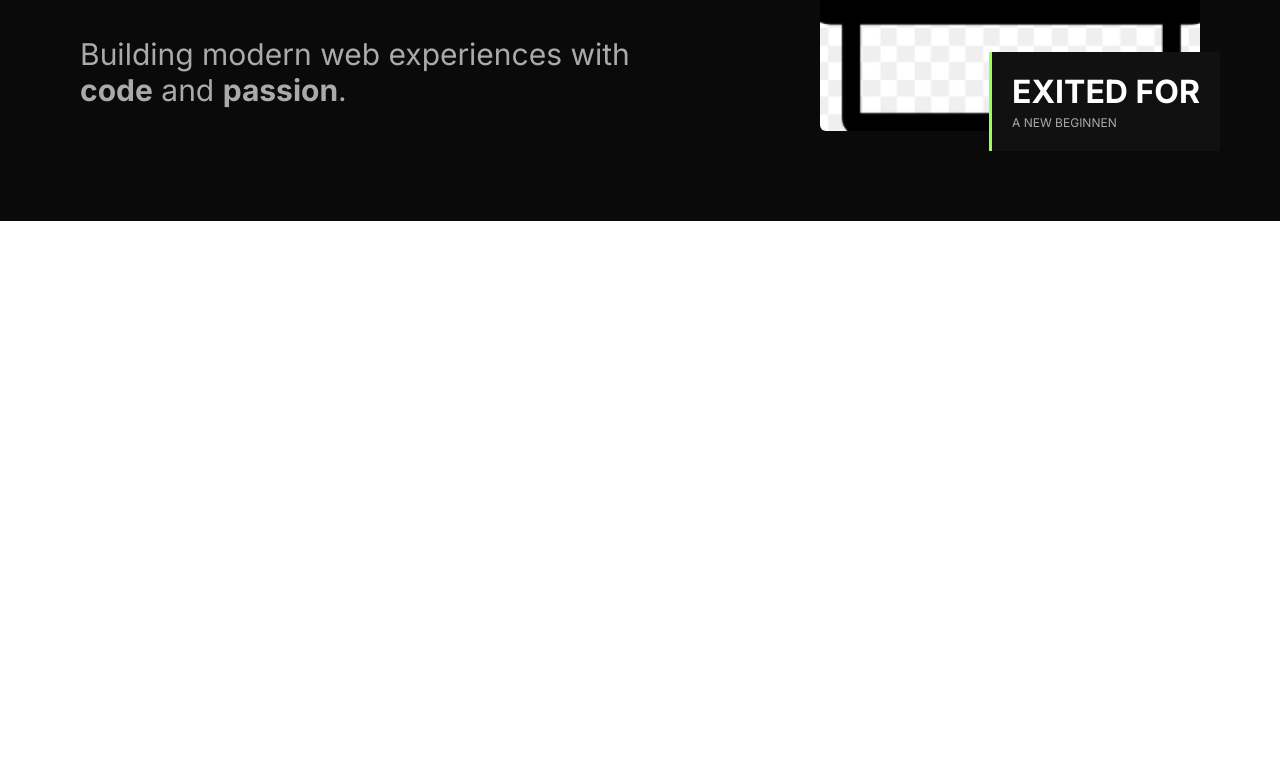
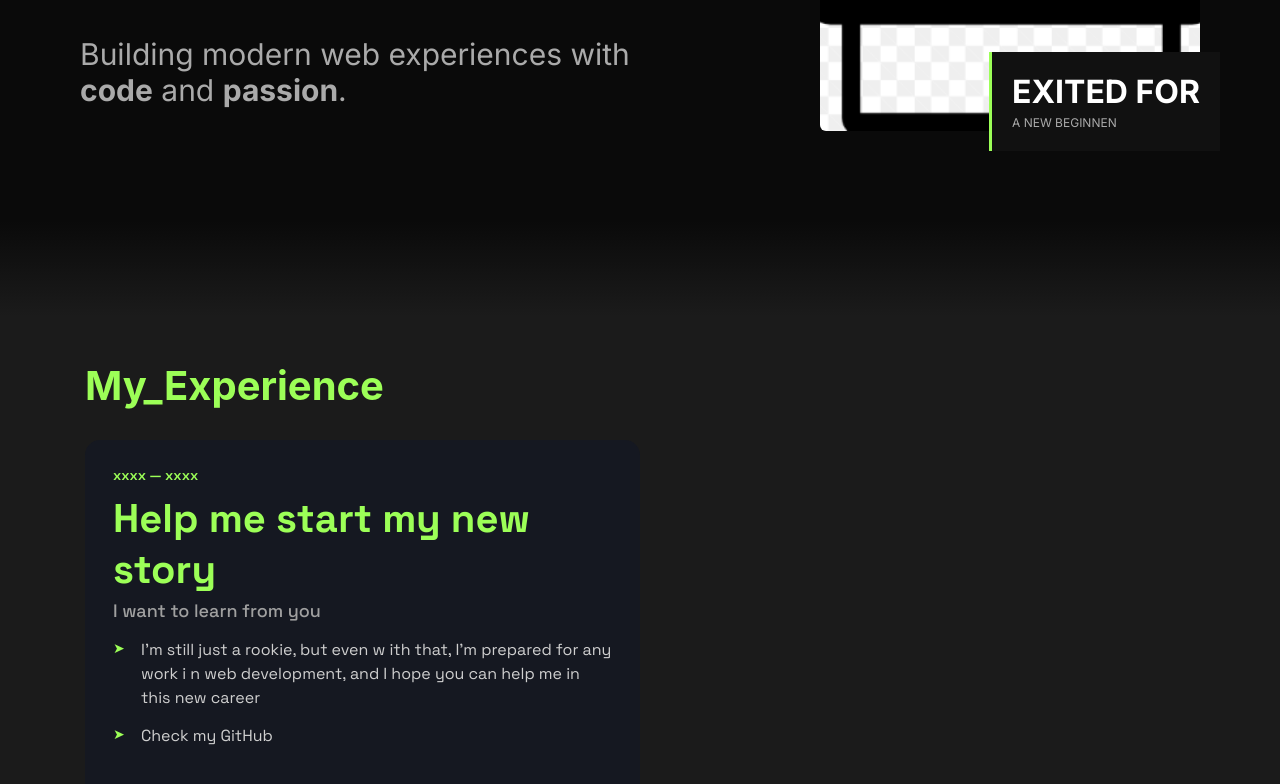
Before and after one commit to DiegoEstrada07/Professional-Web-Developer-Portfolio, a React (Create React App) app in the folder portafilio-project/: page / in a window 1280 px wide. Shown: the part 508-1292 px from the top of the page. Before the commit the page ends 800 px from the top, so only its background shows below. Built offline with nearby package versions, Linux system fonts and the light colour scheme; the HTML template or start-up script is replaced by a standard one.

Commit message:
creation of the experience section

```diff
--- a/portafilio-project/src/App.css
+++ b/portafilio-project/src/App.css
@@ -74,7 +74,7 @@
   filter: grayscale(100%);
 }
 
-.experience {
+.message {
   position: absolute;
   bottom: -20px;
   right: -20px;
@@ -83,12 +83,12 @@
   border-left: 3px solid var(--primary-green);
 }
 
-.experience h2 {
+.message h2 {
   margin: 0;
   font-size: 32px;
 }
 
-.experience span {
+.message span {
   font-size: 12px;
   color: #aaa;
 }
@@ -118,7 +118,7 @@ header {
   font-size: 2.1875rem;
   font-weight: bold;
   color: var(--primary-green);
-  font-family: "Space Grotesk", sans-serif;
+    font-family: "Space Grotesk", sans-serif;
 }
 
 .nav-links {
@@ -155,3 +155,83 @@ header {
   color: var(--primary-green);
   transition: all 0.3s ease-in-out;
 }
+
+.gradiant_space{
+  display: block;
+  width: 100%;
+  height: 95px;
+  background: #1B1B1B;
+  background: linear-gradient(0deg, rgba(27, 27, 27, 1) 0%, rgba(10, 10, 10, 1) 100%);
+}
+
+.experience{
+  padding: 45px 85px;
+
+}
+
+.experience h2{
+  width: 500px;
+  color: var(--primary-green);
+  font-size: 2.5rem;
+}
+
+.my_experience{
+  display: grid;
+  grid-template-columns: 50% 50% ;
+  margin-top: 30px;
+  font-family: "Space Grotesk", sans-serif;
+  height: 450px;
+  overflow-y: scroll;
+  scrollbar-color: var(--primary-green) #1B1B1B ;
+  scrollbar-width:unset;
+}
+.experience_zone {
+  background-color: #151821;
+  color: #e6e6e6;
+  padding: 24px 28px;
+  max-width: 600px;
+  border-radius: 15px;
+  height: 380px;
+  margin-bottom: 42px;
+}
+
+.years {
+  color: var(--primary-green);
+  font-size: 14px;
+  font-weight: 600;
+}
+
+.title {
+  margin: 8px 0 4px;
+  font-size: 28px;
+  font-weight: 700;
+}
+
+.company {
+  margin: 0 0 16px;
+  font-size: 18px;
+  color: #a0a0a0;
+  font-weight: 500;
+}
+
+.list {
+  list-style: none;
+  padding: 0;
+  margin: 0;
+}
+
+.list li {
+  position: relative;
+  padding-left: 28px;
+  margin-bottom: 14px;
+  line-height: 1.5;
+  color: #cfcfcf;
+}
+
+.list li::before {
+  content: "➤";
+  position: absolute;
+  left: 0;
+  color: var(--primary-green);
+  font-size: 14px;
+}
--- a/portafilio-project/src/App.js
+++ b/portafilio-project/src/App.js
@@ -1,9 +1,9 @@
 import './App.css';
-import React from 'react';
 import img from './assets/img.png';
 import { BrowserRouter as Router, Route, Routes, Link } from 'react-router-dom';
 import About from './components/about';
 import Project from './components/proyects';
+
 
 
 function App() {
@@ -12,7 +12,7 @@ function App() {
       <header>
         <Router>
           <div className="navbar">
-            <div className="logo">DEV_ARCHIVE</div>
+            <div className="logo">ESTRADA_DEV</div>
             <div className="nav-links">
               <Link to="/">About</Link>
               <Link to="/projects">Projects</Link>
@@ -47,10 +47,34 @@ function App() {
                   alt="profile"
                 />
               </div>
-              <div className="experience">
+              <div className="message">
                 <h2>EXITED FOR</h2>
                 <span>A NEW BEGINNEN</span>
               </div>
+            </div>
+          </div>
+        </section>
+        <div className='gradiant_space'>
+        </div>
+        <section className='experience'>
+          <h2>My_Experience</h2>
+          <div className='my_experience'>
+            <div className='experience_zone'>
+              <span className="years">xxxx — xxxx</span>
+              <h2 className="title">Help me start my new story</h2>
+              <h3 className="company">I want to learn from you</h3>
+
+              <ul className="list">
+                <li>
+                  I’m still just a rookie, but even w
+                  ith that, I’m prepared for any work i
+                  n web development, and I hope you can
+                  help me in this new career
+                </li>
+                <li>
+                  Check my GitHub
+                </li>
+              </ul>
             </div>
           </div>
         </section>
```
